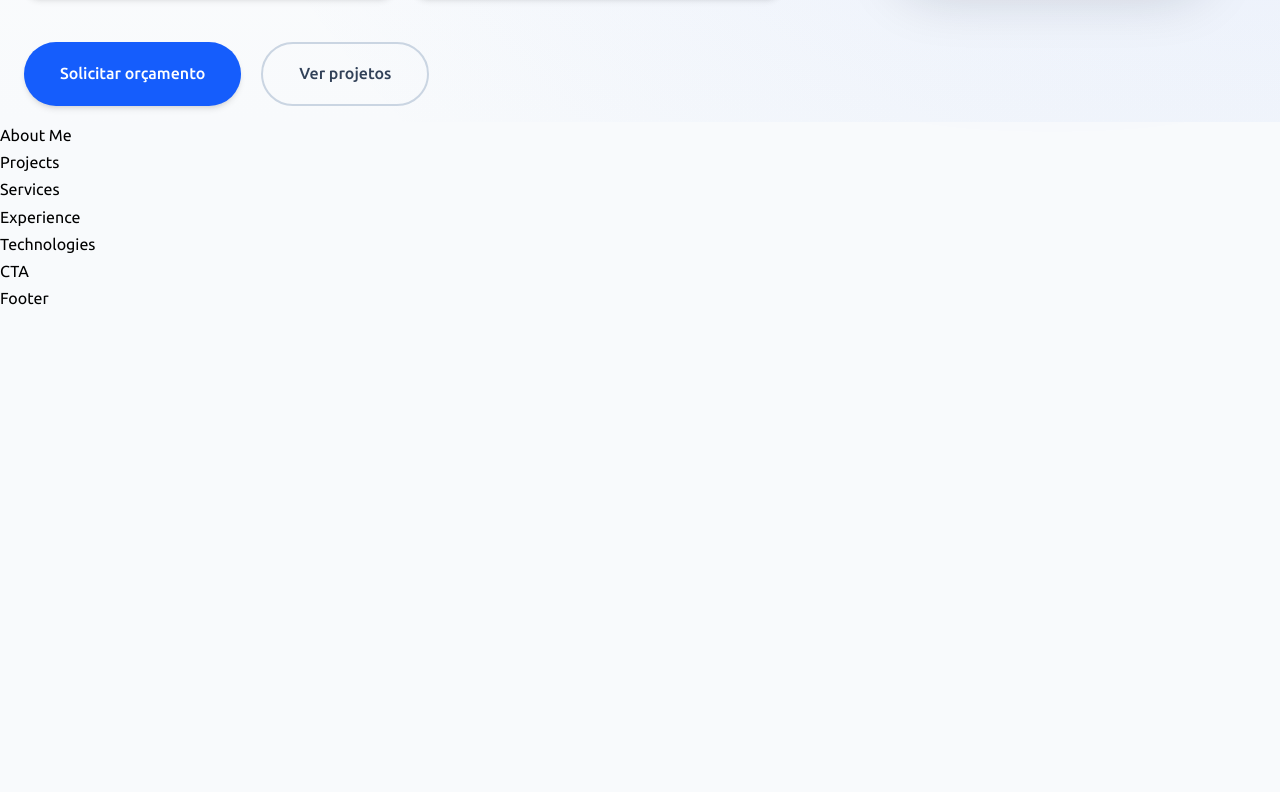
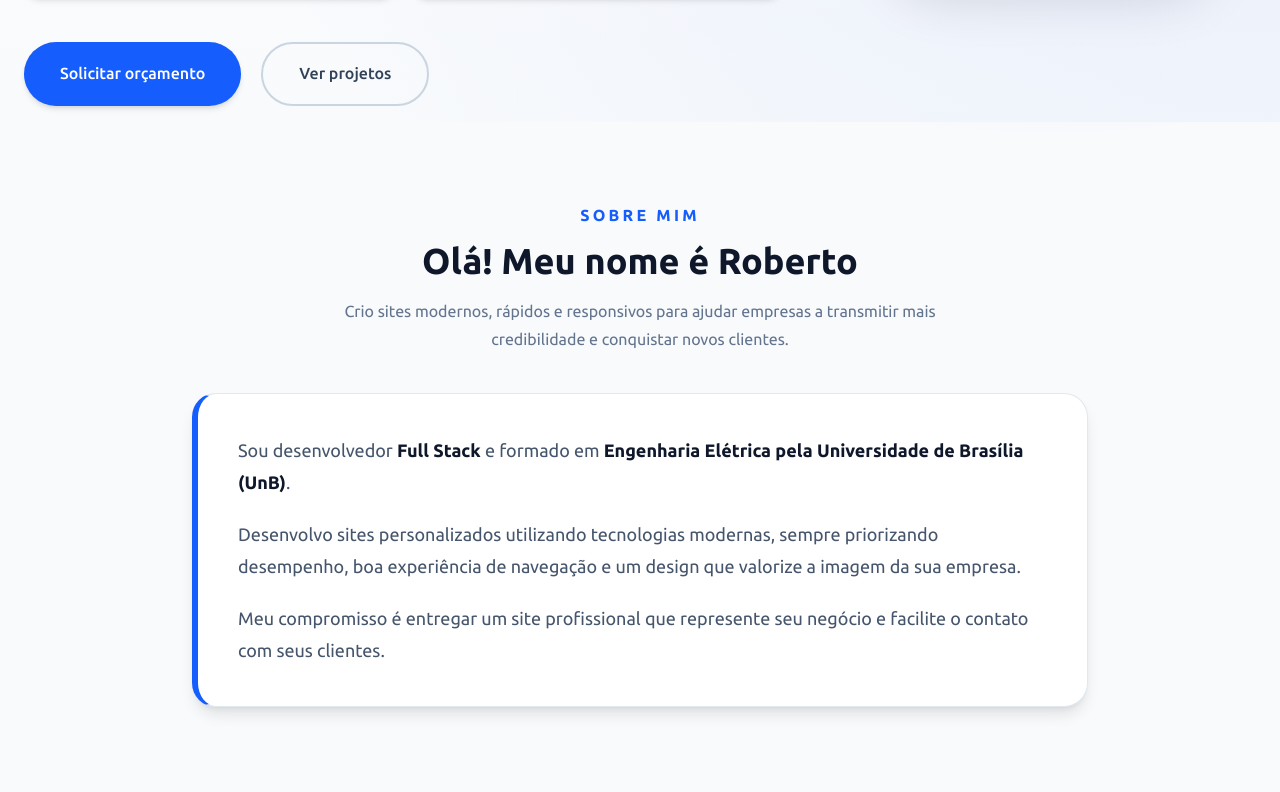
Before and after one commit to RobertoBMJunior/portfolio-profissional, a Next.js app: page / in a window 1280 px wide. Shown: the part 682-1474 px from the top of the page. Before the commit the page ends 994 px from the top, so only its background shows below. Built offline with nearby package versions, Linux system fonts and the light colour scheme.

Commit message:
feat: criar a seção AboutMe

```diff
--- a/src/components/AboutMe.tsx
+++ b/src/components/AboutMe.tsx
@@ -1,3 +1,58 @@
 export function AboutMe() {
-  return <section>About Me</section>
+  return (
+    <section id="about-me" className="mx-auto max-w-7xl px-6 py-20">
+      <div className="mb-10 text-center">
+        <span className="font-semibold uppercase tracking-[0.2em] text-blue-600">
+          Sobre mim
+        </span>
+
+        <h2 className="mt-3 text-3xl font-bold text-slate-900 lg:text-4xl">
+          Olá! Meu nome é Roberto
+        </h2>
+
+        <p className="mx-auto mt-4 max-w-2xl text-base leading-7 text-slate-500">
+          Crio sites modernos, rápidos e responsivos para ajudar empresas a
+          transmitir mais credibilidade e conquistar novos clientes.
+        </p>
+      </div>
+
+      <div
+        className="
+          mx-auto
+          max-w-4xl
+          rounded-3xl
+          border
+          border-slate-200
+          border-l-[6px]
+          border-l-blue-600
+          bg-white
+          p-8
+          shadow-lg
+          lg:p-10
+        "
+      >
+        <div className="space-y-5 text-lg leading-8 text-slate-600">
+          <p>
+            Sou desenvolvedor{' '}
+            <strong className="text-slate-900">Full Stack</strong> e formado em{' '}
+            <strong className="text-slate-900">
+              Engenharia Elétrica pela Universidade de Brasília (UnB)
+            </strong>
+            .
+          </p>
+
+          <p>
+            Desenvolvo sites personalizados utilizando tecnologias modernas,
+            sempre priorizando desempenho, boa experiência de navegação e um
+            design que valorize a imagem da sua empresa.
+          </p>
+
+          <p>
+            Meu compromisso é entregar um site profissional que represente seu
+            negócio e facilite o contato com seus clientes.
+          </p>
+        </div>
+      </div>
+    </section>
+  )
 }
--- a/src/components/Hero.tsx
+++ b/src/components/Hero.tsx
@@ -224,8 +224,8 @@ export function Hero() {
                 md:h-56
                 md:w-56
 
-                lg:h-[380px]
-                lg:w-[300px]
+                lg:h-95
+                lg:w-75
 
                 rounded-full
                 lg:rounded-[28px]
```
